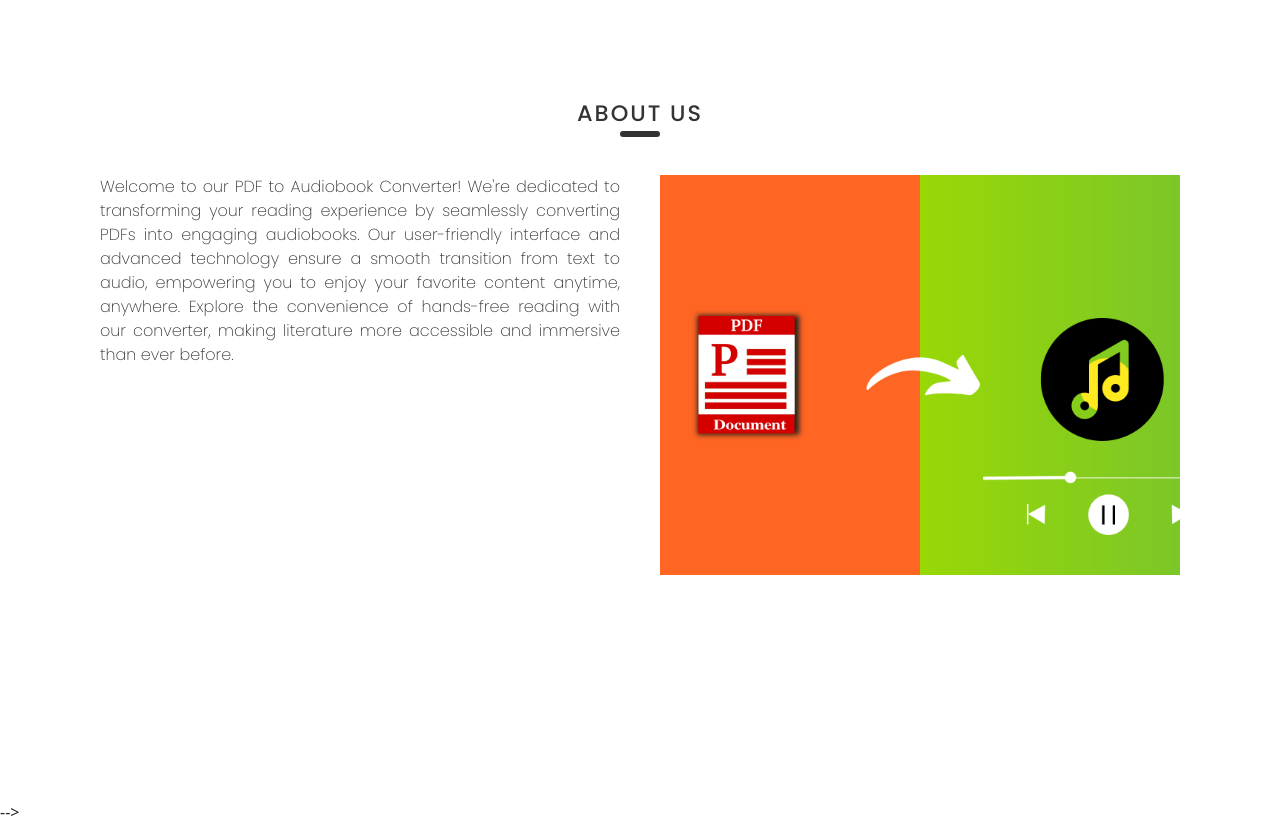
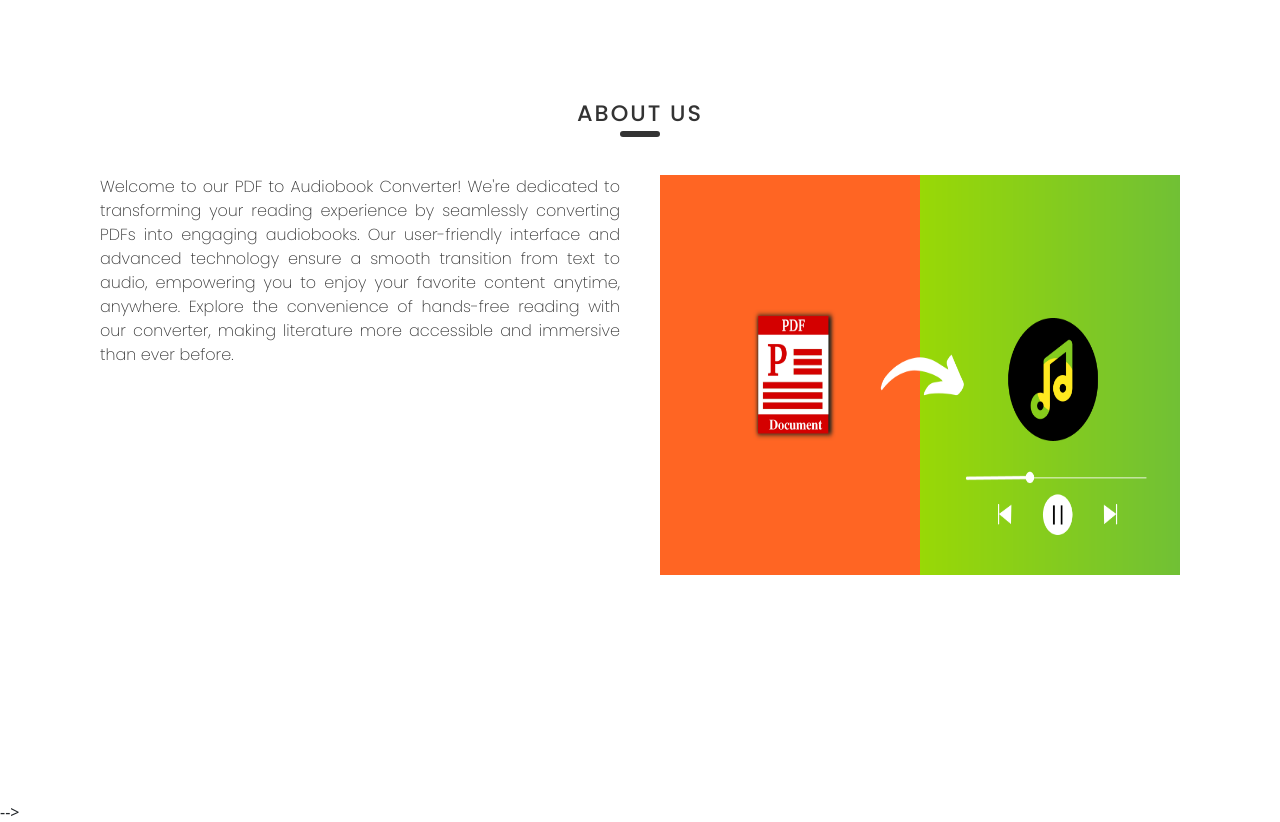
Before and after one commit to Shivam-Gamer/PDFTOAUDIOBOOK, a Flask app: page / in a window 1280 px wide. Shown: the part 800-1622 px from the top of the page. Run offline with Flask 3, Linux system fonts and the light colour scheme; some libraries are stand-ins or nearby versions.

Commit message:
Update style.css

```diff
--- a/static/style.css
+++ b/static/style.css
@@ -109,7 +109,7 @@ section{
     left: 0;
     width: 100%;
     height: 100%;
-    object-fit: cover;
+/*     object-fit: cover; */
 }
 .banner{
     display: flex;
```
